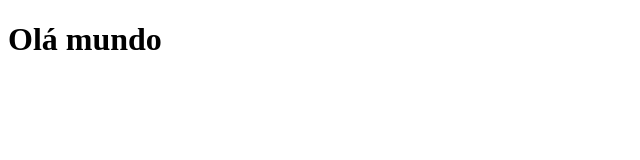
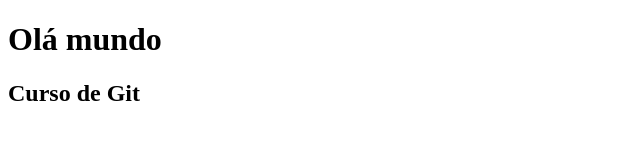
Before and after one commit to marcoaugustoandrade/curso-de-git, a plain HTML site: page index.html in a window 1280 px wide. Shown: the whole page, without its empty margins (0-640 px from the left). Drawn offline with Linux system fonts and the light colour scheme.

Commit message:
Alterando...

```diff
--- a/index.html
+++ b/index.html
@@ -8,5 +8,6 @@
 </head>
 <body>
     <h1>Olá mundo</h1>
+    <h2>Curso de Git</h2>
 </body>
 </html>
```
